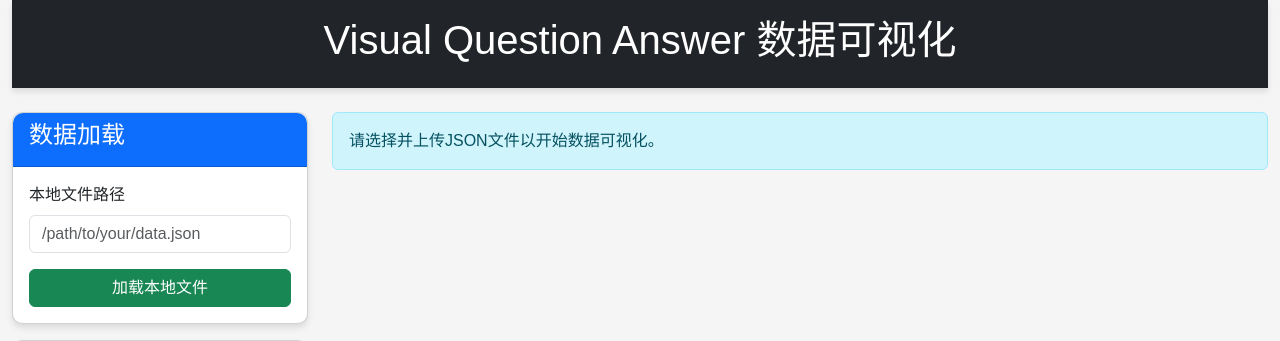
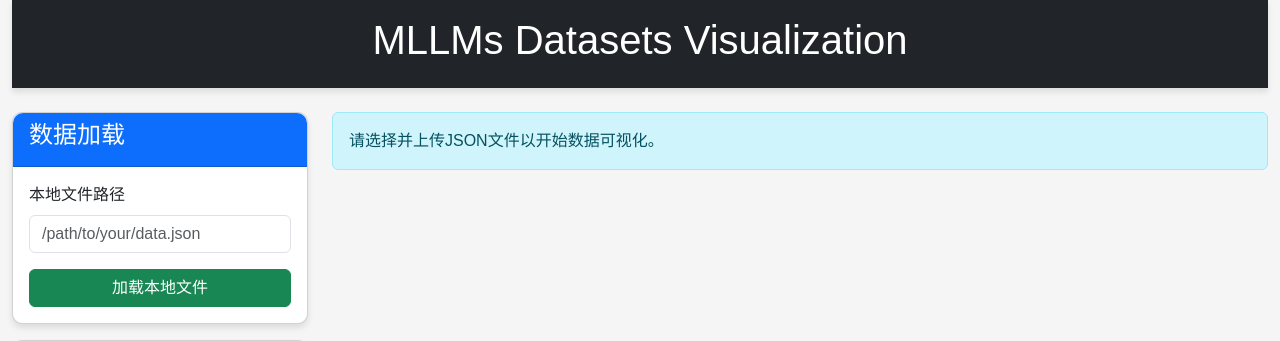
Before and after one commit to red0orange/MLLMsDatasetVisualization, a FastAPI app: page / in a window 1280 px wide. Shown: the top 341 px of the page. Run offline with FastAPI, Linux system fonts and the light colour scheme.

Commit message:
1. 完善 README

```diff
--- a/app/templates/index.html
+++ b/app/templates/index.html
@@ -11,7 +11,7 @@
 <body>
     <div class="container-fluid">
         <header class="p-3 mb-4 bg-dark text-white">
-            <h1 class="text-center">Visual Question Answer 数据可视化</h1>
+            <h1 class="text-center"> MLLMs Datasets Visualization </h1>
         </header>
 
         <div class="row">
```
Also changed, not shown: README.md, assets/demo.png (added).
